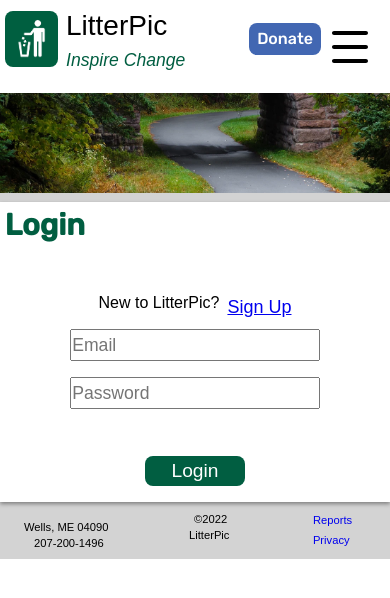
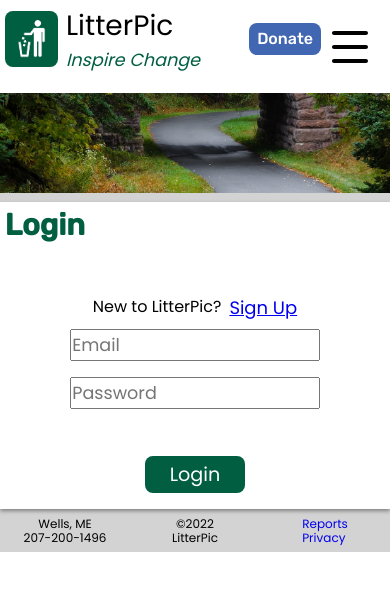
Before and after one commit to LitterPic/litterpic_org, a Next.js app: page /login in a window 390 px wide. Shown: the top 598 px of the page. Built offline with nearby package versions, Linux system fonts and the light colour scheme; no server answers.

Commit message:
Font update to Poppins, footer styling update, allow non logged in visitors to see events, fixed profile image issue when navigating to Donate, general styling updates.

```diff
--- a/components/footer.js
+++ b/components/footer.js
@@ -1,7 +1,7 @@
 import Link from 'next/link';
 
 const Footer = () => {
-    const address = 'Wells, ME 04090';
+    const address = 'Wells, ME';
     const googleMapsUrl = `https://www.google.com/maps/search/?api=1&query=${encodeURIComponent(
         address
     )}`;
@@ -16,7 +16,7 @@ const Footer = () => {
                 <p onClick={handleAddressClick} className="address-link">
                     {address}
                 </p>
-                <p>207-200-1496</p>
+                <p id="phone-number">207-200-1496</p>
             </div>
             <div className="footer-column-2">
                 <p>©2022</p>
--- a/styles/footer.scss
+++ b/styles/footer.scss
@@ -15,92 +15,40 @@
   display: grid;
   grid-template-columns: repeat(3, 1fr);
   padding-bottom: .5rem;
-
-  &-column-1 {
-    padding-left: 3rem;
-  }
+  padding-top: .5rem;
 
   &-column-1,
   &-column-2,
   &-column-3 {
+    align-items: center;
+    display: flex;
+    flex-direction: column;
+    justify-content: flex-end;
     justify-self: center;
 
-    p {
+    p,
+    a {
+      display: flex;
       font-size: 16px;
+      line-height: 1.5;
+      margin: 0;
+      padding: 0;
       text-align: center;
+      text-decoration: none;
     }
   }
 
-  &-column-3 {
-    align-self: flex-start;
-
-    a {
-      align-self: flex-start;
-      font-size: 16px;
-      line-height: 1.5;
-
-      &:link {
-        font-size: 16px;
-        text-decoration: none;
-      }
-    }
-  }
-
-  &-links {
-    display: flex;
-    flex-direction: column;
-
-    a {
-      text-align: center;
-    }
-  }
 }
-
 
 @media (max-width: 76.5rem) {
   .footer {
-    align-items: end;
-    padding-bottom: .5rem;
-    padding-top: .6rem;
-
-    &-column-1 {
-      padding-left: .5rem;
-      width: 10rem;
-    }
-
     &-column-1,
     &-column-2,
     &-column-3 {
-      align-items: center;
-      display: flex;
-      flex-direction: column;
-      line-height: 1;
-
-      p {
-        font-size: 1rem;
-        line-height: 1;
-        transform: scale(.7);
-        transform-origin: left;
-      }
-    }
-
-    &-column-2 {
-      margin-bottom: .5rem;
-
+      p,
       a {
-        &:link {
-          font-size: .7rem;
-        }
-      }
-    }
-
-    &-column-3 {
-      a {
-        line-height: 1.75;
-
-        &:link {
-          font-size: .7rem;
-        }
+        font-size: 12px;
+        line-height: 1.15;
       }
     }
   }
--- a/styles/home.scss
+++ b/styles/home.scss
@@ -34,7 +34,7 @@
 p {
   &.litter-weight {
     color: $litterpic-green;
-    font-family: RopaSans, sans-serif;
+    font-family: Poppins, sans-serif;
     font-size: 2rem;
     padding: 1rem;
   }
@@ -131,6 +131,7 @@ p {
   .index-more-stories-button {
     display: flex;
     justify-content: flex-start;
+    padding-left: 0;
 
     button {
       margin-bottom: 1rem;
--- a/styles/login.scss
+++ b/styles/login.scss
@@ -34,17 +34,9 @@
 
 .sign-in-button {
   border-radius: .5rem;
-  font-family: RopaSans, sans-serif;
+  font-family: Poppins, sans-serif;
   margin-left: auto;
   margin-right: auto;
   margin-top: 1.9rem;
   width: 6.25rem;
 }
-
-@media (max-width: 76.5rem) {
-  // Mobile Support
-}
-
-@media (max-width: 102.25rem) and (orientation: landscape) {
-  // Mobile Support
-}
--- a/styles/signup.scss
+++ b/styles/signup.scss
@@ -43,7 +43,7 @@
 
 .signup-button {
   border-radius: .5rem;
-  font-family: RopaSans, sans-serif;
+  font-family: Poppins, sans-serif;
   margin: 1.9rem auto 0;
   width: 6.25rem;
 
--- a/styles/styles.css
+++ b/styles/styles.css
@@ -60,7 +60,7 @@
 @import url("https://fonts.googleapis.com/css2?family=Ropa+Sans&family=Rubik:wght@500&display=swap");
 @import url("https://cdnjs.cloudflare.com/ajax/libs/font-awesome/5.15.3/css/all.min.css");
 @import url("https://fonts.googleapis.com/css2?family=Rubik:wght@500&display=swap");
-@import url("https://fonts.googleapis.com/css2?family=Rubik:wght@500&display=swap");
+@import url("https://fonts.googleapis.com/css2?family=Poppins:wght@300;400;600&display=swap");
 .about-us-content {
   margin-bottom: 1rem;
 }
@@ -505,70 +505,35 @@
   display: grid;
   grid-template-columns: repeat(3, 1fr);
   padding-bottom: 0.5rem;
-}
-.footer-column-1 {
-  padding-left: 3rem;
+  padding-top: 0.5rem;
 }
 .footer-column-1, .footer-column-2, .footer-column-3 {
+  align-items: center;
+  display: flex;
+  flex-direction: column;
+  justify-content: flex-end;
   justify-self: center;
 }
-.footer-column-1 p, .footer-column-2 p, .footer-column-3 p {
-  font-size: 16px;
-  text-align: center;
-}
-.footer-column-3 {
-  align-self: flex-start;
-}
+.footer-column-1 p,
+.footer-column-1 a, .footer-column-2 p,
+.footer-column-2 a, .footer-column-3 p,
 .footer-column-3 a {
-  align-self: flex-start;
+  display: flex;
   font-size: 16px;
   line-height: 1.5;
-}
-.footer-column-3 a:link {
-  font-size: 16px;
+  margin: 0;
+  padding: 0;
+  text-align: center;
   text-decoration: none;
 }
-.footer-links {
-  display: flex;
-  flex-direction: column;
-}
-.footer-links a {
-  text-align: center;
-}
 
 @media (max-width: 76.5rem) {
-  .footer {
-    align-items: end;
-    padding-bottom: 0.5rem;
-    padding-top: 0.6rem;
-  }
-  .footer-column-1 {
-    padding-left: 0.5rem;
-    width: 10rem;
-  }
-  .footer-column-1, .footer-column-2, .footer-column-3 {
-    align-items: center;
-    display: flex;
-    flex-direction: column;
-    line-height: 1;
-  }
-  .footer-column-1 p, .footer-column-2 p, .footer-column-3 p {
-    font-size: 1rem;
-    line-height: 1;
-    transform: scale(0.7);
-    transform-origin: left;
-  }
-  .footer-column-2 {
-    margin-bottom: 0.5rem;
-  }
-  .footer-column-2 a:link {
-    font-size: 0.7rem;
-  }
+  .footer-column-1 p,
+  .footer-column-1 a, .footer-column-2 p,
+  .footer-column-2 a, .footer-column-3 p,
   .footer-column-3 a {
-    line-height: 1.75;
-  }
-  .footer-column-3 a:link {
-    font-size: 0.7rem;
+    font-size: 12px;
+    line-height: 1.15;
   }
 }
 .overlay {
@@ -602,7 +567,7 @@
 
 p.litter-weight {
   color: #015e41;
-  font-family: RopaSans, sans-serif;
+  font-family: Poppins, sans-serif;
   font-size: 2rem;
   padding: 1rem;
 }
@@ -684,6 +649,7 @@ p .index-inspire-change-text {
   .index-more-stories-button {
     display: flex;
     justify-content: flex-start;
+    padding-left: 0;
   }
   .index-more-stories-button button {
     margin-bottom: 1rem;
@@ -775,7 +741,7 @@ p .index-inspire-change-text {
 
 .sign-in-button {
   border-radius: 0.5rem;
-  font-family: RopaSans, sans-serif;
+  font-family: Poppins, sans-serif;
   margin-left: auto;
   margin-right: auto;
   margin-top: 1.9rem;
@@ -1594,70 +1560,35 @@ p .index-inspire-change-text {
   display: grid;
   grid-template-columns: repeat(3, 1fr);
   padding-bottom: 0.5rem;
-}
-.footer-column-1 {
-  padding-left: 3rem;
+  padding-top: 0.5rem;
 }
 .footer-column-1, .footer-column-2, .footer-column-3 {
+  align-items: center;
+  display: flex;
+  flex-direction: column;
+  justify-content: flex-end;
   justify-self: center;
 }
-.footer-column-1 p, .footer-column-2 p, .footer-column-3 p {
-  font-size: 16px;
-  text-align: center;
-}
-.footer-column-3 {
-  align-self: flex-start;
-}
+.footer-column-1 p,
+.footer-column-1 a, .footer-column-2 p,
+.footer-column-2 a, .footer-column-3 p,
 .footer-column-3 a {
-  align-self: flex-start;
+  display: flex;
   font-size: 16px;
   line-height: 1.5;
-}
-.footer-column-3 a:link {
-  font-size: 16px;
+  margin: 0;
+  padding: 0;
+  text-align: center;
   text-decoration: none;
 }
-.footer-links {
-  display: flex;
-  flex-direction: column;
-}
-.footer-links a {
-  text-align: center;
-}
 
 @media (max-width: 76.5rem) {
-  .footer {
-    align-items: end;
-    padding-bottom: 0.5rem;
-    padding-top: 0.6rem;
-  }
-  .footer-column-1 {
-    padding-left: 0.5rem;
-    width: 10rem;
-  }
-  .footer-column-1, .footer-column-2, .footer-column-3 {
-    align-items: center;
-    display: flex;
-    flex-direction: column;
-    line-height: 1;
-  }
-  .footer-column-1 p, .footer-column-2 p, .footer-column-3 p {
-    font-size: 1rem;
-    line-height: 1;
-    transform: scale(0.7);
-    transform-origin: left;
-  }
-  .footer-column-2 {
-    margin-bottom: 0.5rem;
-  }
-  .footer-column-2 a:link {
-    font-size: 0.7rem;
-  }
+  .footer-column-1 p,
+  .footer-column-1 a, .footer-column-2 p,
+  .footer-column-2 a, .footer-column-3 p,
   .footer-column-3 a {
-    line-height: 1.75;
-  }
-  .footer-column-3 a:link {
-    font-size: 0.7rem;
+    font-size: 12px;
+    line-height: 1.15;
   }
 }
 .overlay {
@@ -1691,7 +1622,7 @@ p .index-inspire-change-text {
 
 p.litter-weight {
   color: #015e41;
-  font-family: RopaSans, sans-serif;
+  font-family: Poppins, sans-serif;
   font-size: 2rem;
   padding: 1rem;
 }
@@ -1773,6 +1704,7 @@ p .index-inspire-change-text {
   .index-more-stories-button {
     display: flex;
     justify-content: flex-start;
+    padding-left: 0;
   }
   .index-more-stories-button button {
     margin-bottom: 1rem;
@@ -1864,7 +1796,7 @@ p .index-inspire-change-text {
 
 .sign-in-button {
   border-radius: 0.5rem;
-  font-family: RopaSans, sans-serif;
+  font-family: Poppins, sans-serif;
   margin-left: auto;
   margin-right: auto;
   margin-top: 1.9rem;
@@ -2365,7 +2297,7 @@ p .index-inspire-change-text {
 
 .signup-button {
   border-radius: 0.5rem;
-  font-family: RopaSans, sans-serif;
+  font-family: Poppins, sans-serif;
   margin: 1.9rem auto 0;
   width: 6.25rem;
 }
@@ -2763,7 +2695,8 @@ p .index-inspire-change-text {
   align-items: center;
   border-radius: 0.5em;
   display: flex;
-  font-family: RopaSans, sans-serif;
+  font-family: Poppins, sans-serif;
+  font-size: 1rem;
   height: 2rem;
   justify-content: center;
   margin-bottom: 1rem;
@@ -2790,7 +2723,7 @@ p .index-inspire-change-text {
 }
 
 .rbc-event-content {
-  font-size: 0.9rem;
+  font-size: 0.6rem;
   height: 1.25rem;
 }
 
@@ -2834,7 +2767,7 @@ p .index-inspire-change-text {
 .form-container {
   display: grid;
   gap: 0.25rem;
-  grid-template-columns: 225px auto;
+  grid-template-columns: 200px auto;
   grid-template-rows: auto;
 }
 .form-container label[for=numberAttending] {
@@ -2887,7 +2820,7 @@ p .index-inspire-change-text {
   border-radius: 0.5rem;
   cursor: pointer;
   display: flex;
-  font-family: RopaSans, sans-serif;
+  font-family: Poppins, sans-serif;
   margin: 1rem auto;
   padding: 0.6rem;
 }
@@ -2947,6 +2880,14 @@ textarea.event-description-input {
   width: 100%;
 }
 
+.event-title {
+  width: 100%;
+}
+
+.event-location {
+  width: 100%;
+}
+
 .location-input {
   width: 100%;
 }
@@ -2972,7 +2913,8 @@ textarea.event-description-input {
   align-items: center;
   border-radius: 0.5rem;
   display: flex;
-  font-family: RopaSans, sans-serif;
+  font-family: Poppins, sans-serif;
+  font-size: 1rem;
   height: 2rem;
   justify-content: center;
   margin-bottom: 1rem;
@@ -3000,7 +2942,7 @@ textarea.event-description-input {
   }
   .table td,
   .table th {
-    font-size: 0.6rem;
+    font-size: 0.5rem;
     padding: 0.06rem;
   }
   .table a {
@@ -3162,7 +3104,7 @@ textarea.event-description-input {
 
 .signup-button {
   border-radius: 0.5rem;
-  font-family: RopaSans, sans-serif;
+  font-family: Poppins, sans-serif;
   margin: 1.9rem auto 0;
   width: 6.25rem;
 }
@@ -3560,7 +3502,8 @@ textarea.event-description-input {
   align-items: center;
   border-radius: 0.5em;
   display: flex;
-  font-family: RopaSans, sans-serif;
+  font-family: Poppins, sans-serif;
+  font-size: 1rem;
   height: 2rem;
   justify-content: center;
   margin-bottom: 1rem;
@@ -3587,7 +3530,7 @@ textarea.event-description-input {
 }
 
 .rbc-event-content {
-  font-size: 0.9rem;
+  font-size: 0.6rem;
   height: 1.25rem;
 }
 
@@ -3631,7 +3574,7 @@ textarea.event-description-input {
 .form-container {
   display: grid;
   gap: 0.25rem;
-  grid-template-columns: 225px auto;
+  grid-template-columns: 200px auto;
   grid-template-rows: auto;
 }
 .form-container label[for=numberAttending] {
@@ -3684,7 +3627,7 @@ textarea.event-description-input {
   border-radius: 0.5rem;
   cursor: pointer;
   display: flex;
-  font-family: RopaSans, sans-serif;
+  font-family: Poppins, sans-serif;
   margin: 1rem auto;
   padding: 0.6rem;
 }
@@ -3744,6 +3687,14 @@ textarea.event-description-input {
   width: 100%;
 }
 
+.event-title {
+  width: 100%;
+}
+
+.event-location {
+  width: 100%;
+}
+
 .location-input {
   width: 100%;
 }
@@ -3769,7 +3720,8 @@ textarea.event-description-input {
   align-items: center;
   border-radius: 0.5rem;
   display: flex;
-  font-family: RopaSans, sans-serif;
+  font-family: Poppins, sans-serif;
+  font-size: 1rem;
   height: 2rem;
   justify-content: center;
   margin-bottom: 1rem;
@@ -3797,7 +3749,7 @@ textarea.event-description-input {
   }
   .table td,
   .table th {
-    font-size: 0.6rem;
+    font-size: 0.5rem;
     padding: 0.06rem;
   }
   .table a {
@@ -3836,7 +3788,7 @@ textarea.event-description-input {
 
 body {
   background-color: #fff;
-  font-family: RopaSans, sans-serif;
+  font-family: Poppins, sans-serif;
 }
 
 main {
@@ -3898,7 +3850,7 @@ form {
 input,
 select,
 textarea {
-  font-family: RopaSans, sans-serif;
+  font-family: Poppins, sans-serif;
   font-size: 16px;
   height: 2rem;
   margin-bottom: 1rem;
--- a/styles/styles.scss
+++ b/styles/styles.scss
@@ -21,8 +21,8 @@
 @import url('https://cdnjs.cloudflare.com/ajax/libs/font-awesome/5.15.3/css/all.min.css');
 //Rubik Medium
 @import url('https://fonts.googleapis.com/css2?family=Rubik:wght@500&display=swap');
-//Ropa Sans (replaces DIN)
-@import url('https://fonts.googleapis.com/css2?family=Rubik:wght@500&display=swap');
+//Poppins (replaces DIN)
+@import url('https://fonts.googleapis.com/css2?family=Poppins:wght@300;400;600&display=swap');
 
 
 // styles.css
@@ -33,7 +33,7 @@
 
 body {
   background-color: $white;
-  font-family: RopaSans, sans-serif;
+  font-family: Poppins, sans-serif;
 }
 
 main {
@@ -98,7 +98,7 @@ form {
 input,
 select,
 textarea {
-  font-family: RopaSans, sans-serif;
+  font-family: Poppins, sans-serif;
   font-size: 16px;
   height: 2rem;
   margin-bottom: 1rem;
```
Also changed, not shown: components/logobar.js (+6 -1 lines), pages/volunteer.js (+5 -49 lines), styles/volunteer.scss (+16 -6 lines), 1 other file (tests, documents, lock files or other folders).
